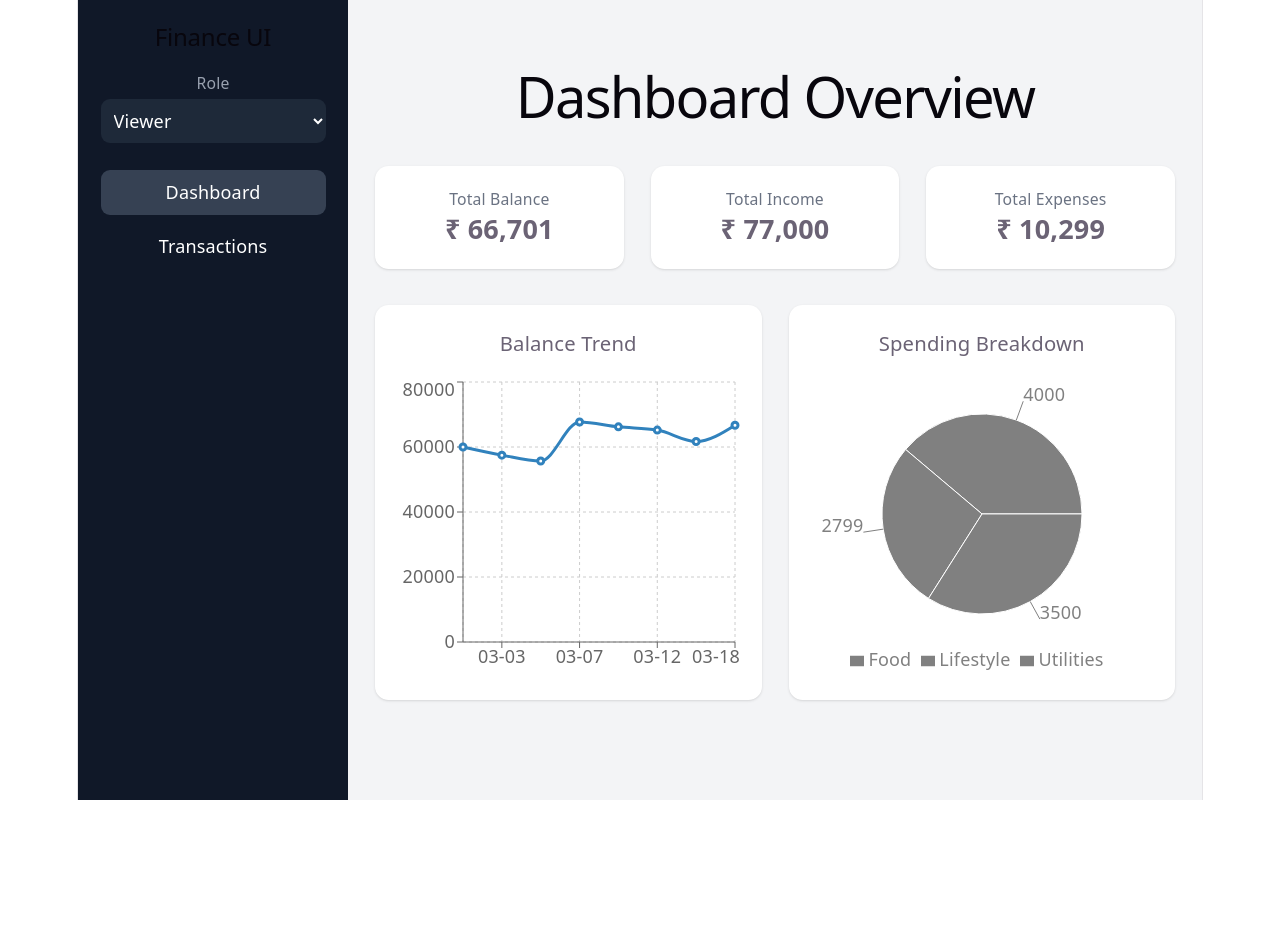
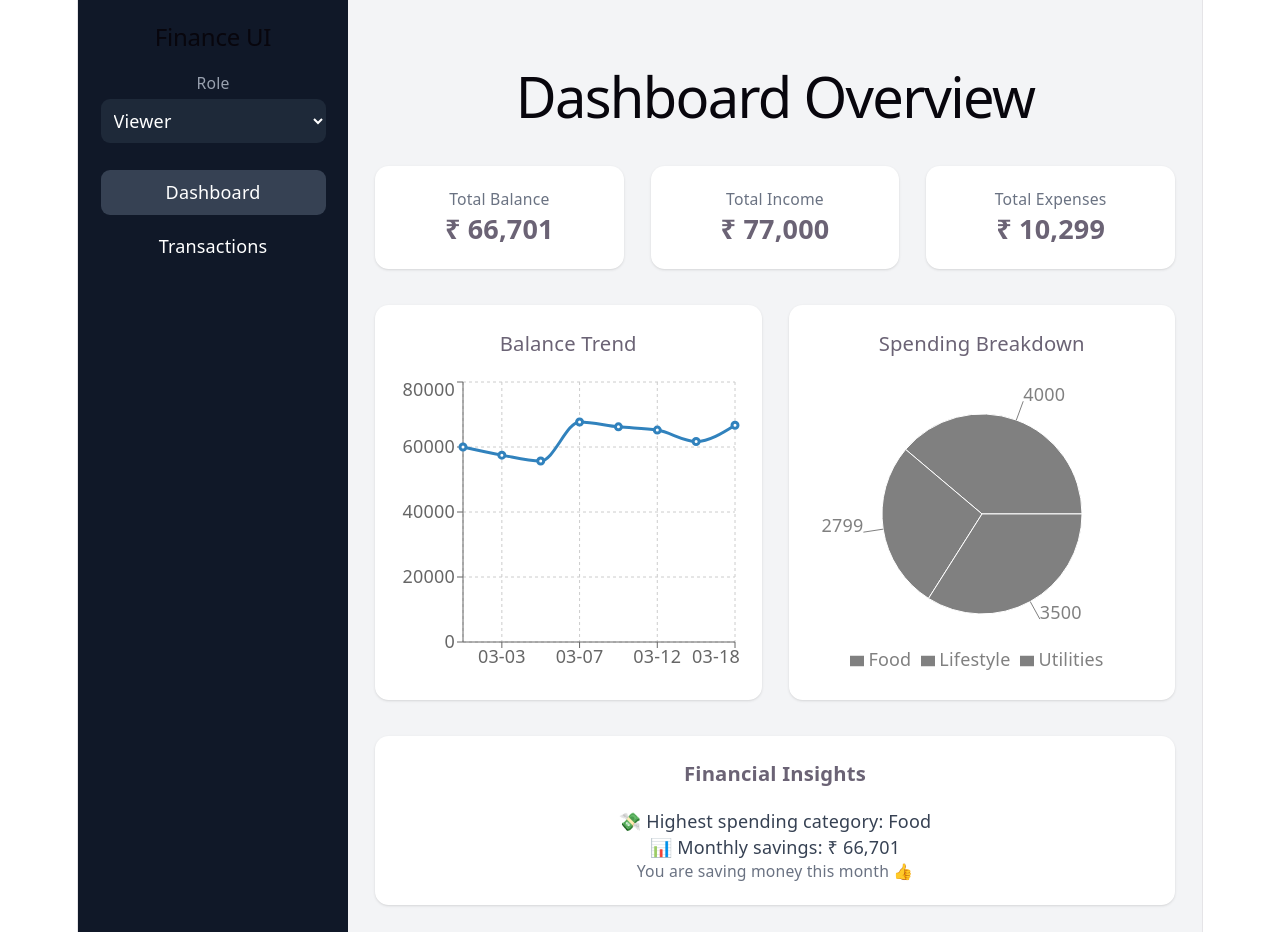
Before and after one commit to likhithaindukuri/finance-dashboard-ui, a React (Vite) app: page / in a window 1280 px wide. Before the commit the page ends 800 px from the top, so only its background shows below. Built offline with nearby package versions, Linux system fonts and the light colour scheme.

Commit message:
Add insights section with auto-calculated financial analytics

```diff
--- /dev/null
+++ b/src/components/dashboard/Insights.jsx
@@ -0,0 +1,72 @@
+function Insights({ transactions }) {
+    // ---- highest spending category ----
+    const expenseTransactions = transactions.filter(
+      (t) => t.type === "expense"
+    );
+
+    const categoryTotals = {};
+
+    expenseTransactions.forEach((t) => {
+      categoryTotals[t.category] =
+        (categoryTotals[t.category] || 0) + t.amount;
+    });
+
+    let highestCategory = "N/A";
+    let highestAmount = 0;
+
+    Object.entries(categoryTotals).forEach(([category, amount]) => {
+      if (amount > highestAmount) {
+        highestAmount = amount;
+        highestCategory = category;
+      }
+    });
+
+    // ---- income vs expense ----
+    const income = transactions
+      .filter((t) => t.type === "income")
+      .reduce((sum, t) => sum + t.amount, 0);
+
+    const expenses = transactions
+      .filter((t) => t.type === "expense")
+      .reduce((sum, t) => sum + t.amount, 0);
+
+    const savings = income - expenses;
+
+    // ---- insight message ----
+    let message = "";
+
+    if (savings > 0) {
+      message = "You are saving money this month 👍";
+    } else if (savings < 0) {
+      message = "Expenses exceeded income ⚠️";
+    } else {
+      message = "Income and expenses are balanced.";
+    }
+
+    return (
+      <div className="bg-white rounded-xl shadow-sm p-5">
+        <h3 className="text-lg font-semibold mb-4">
+          Financial Insights
+        </h3>
+
+        <div className="space-y-3 text-gray-700">
+          <p>
+            💸 Highest spending category:
+            <span className="font-medium"> {highestCategory}</span>
+          </p>
+
+          <p>
+            📊 Monthly savings:
+            <span className="font-medium">
+              {" "}
+              ₹ {savings.toLocaleString()}
+            </span>
+          </p>
+
+          <p className="text-sm text-gray-500">{message}</p>
+        </div>
+      </div>
+    );
+  }
+
+  export default Insights;
--- a/src/pages/Dashboard.jsx
+++ b/src/pages/Dashboard.jsx
@@ -2,6 +2,7 @@ import SummaryCard from "../components/dashboard/SummaryCard";
 import { transactions } from "../data/mockData";
 import BalanceChart from "../components/dashboard/BalanceChart";
 import SpendingChart from "../components/dashboard/SpendingChart";
+import Insights from "../components/dashboard/Insights";
 
 function Dashboard() {
   // calculate totals
@@ -60,6 +61,9 @@ function Dashboard() {
         <BalanceChart data={chartData} />
         <SpendingChart data={spendingData} />
       </div>
+      <div className="mt-8">
+        <Insights transactions={transactions} />
+      </div>
     </div>
   );
 }
```
